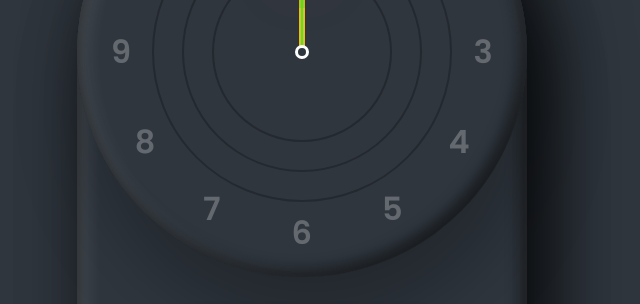
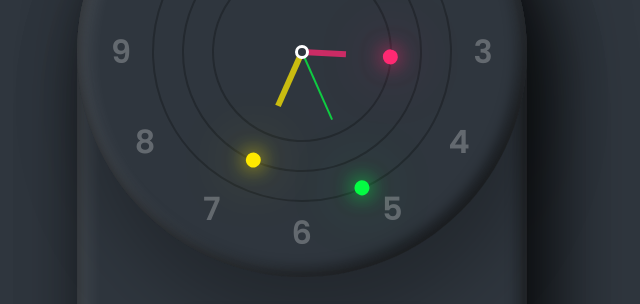
Before and after one commit to barsoumadly/Analog, a plain HTML site: page index.html in a window 1280 px wide. Shown: the part 277-581 px from the top of the page, without its empty margins (338-978 px from the left). Drawn offline with Linux system fonts and the light colour scheme.

Commit message:
clock logic

```diff
--- a/index.html
+++ b/index.html
@@ -12,7 +12,7 @@
       <div class="clock">
         <div class="circle" id="sc" style="--clr: #04fc43"><i></i></div>
         <div class="circle circle2" id="mn" style="--clr: #fee800"><i></i></div>
-        <div class="circle circle3" id="hr" style="--clr: #ff2972"><i></i></div>
+        <div class="circle circle3" id="hr" style="--clr: #ff2972"><i> </i></div>
 
         <span style="--i: 1"><b>1</b></span>
         <span style="--i: 2"><b>2</b></span>
@@ -36,6 +36,6 @@
         <div id="ampm">AM</div>
     </div>
 
-    <script src="clock.js"></script>
+    <script src="script.js"></script>
   </body>
 </html>
--- a/script.js
+++ b/script.js
@@ -1 +1,41 @@
 'use strict';
+
+// Selecting elements
+const hoursEL = document.getElementById('hours');
+const minutesEL = document.getElementById('minutes');
+const secondsEL = document.getElementById('seconds');
+const stateEL = document.getElementById('ampm');
+
+// Selecting clock Analog
+const hourArrow = document.getElementById('hr');
+const minuteArrow = document.getElementById('mn');
+const secondArrow = document.getElementById('sc');
+
+// Getting today date
+const getDate = function () {
+  const now = new Date();
+  const hours = now.getHours();
+  const minutes = now.getMinutes();
+  const seconds = now.getSeconds();
+  return [hours, minutes, seconds];
+};
+
+// Setting date
+const setDate = function () {
+  let time = getDate();
+  setInterval(() => {
+    // Clock arrows
+    hourArrow.style.transform = `rotateZ(${time[0] * 30 + time[1] / 12}deg)`;
+    minuteArrow.style.transform = `rotateZ(${time[1] * 6}deg)`;
+    secondArrow.style.transform = `rotateZ(${time[2] * 6}deg)`;
+
+    // Digital clock
+    hoursEL.textContent = String(time[0] - 12).padStart(2, 0);
+    minutesEL.textContent = String(time[1]).padStart(2, 0);
+    secondsEL.textContent = String(time[2]).padStart(2, 0);
+    stateEL.textContent = time[0] >= 12 ? 'PM' : 'AM';
+    time = getDate();
+  }, 1000);
+};
+
+setDate();
```
